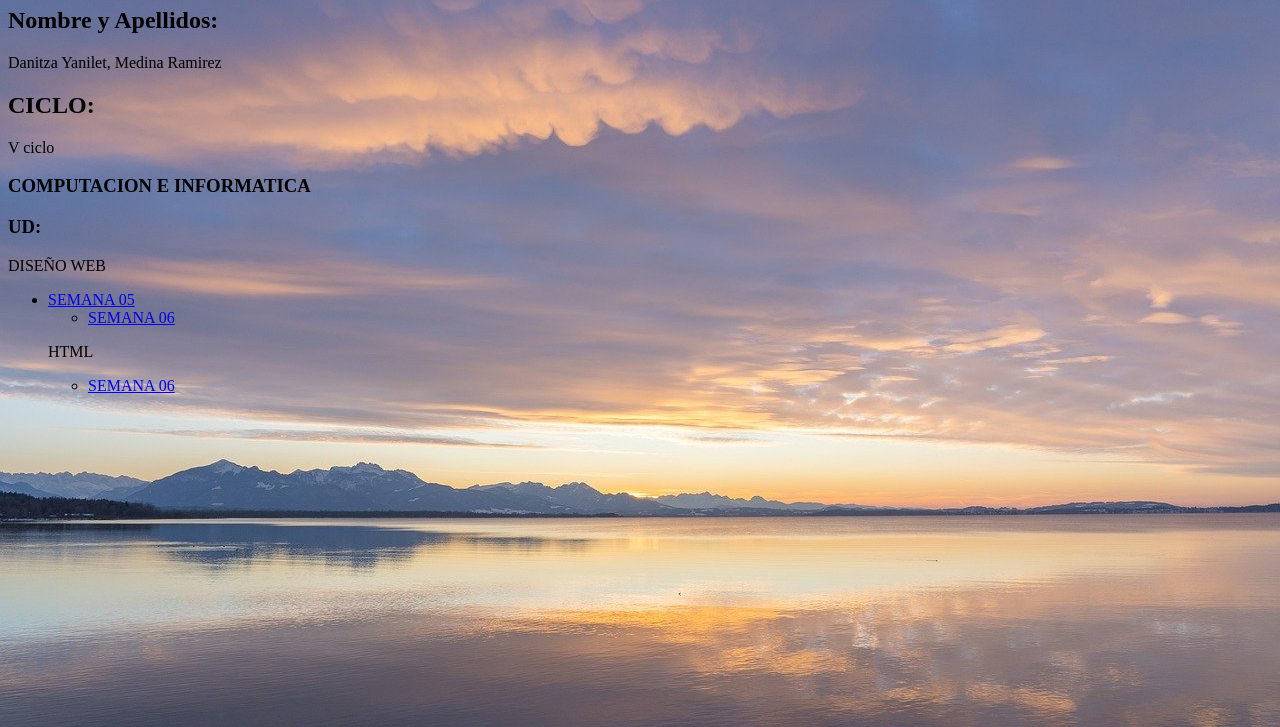
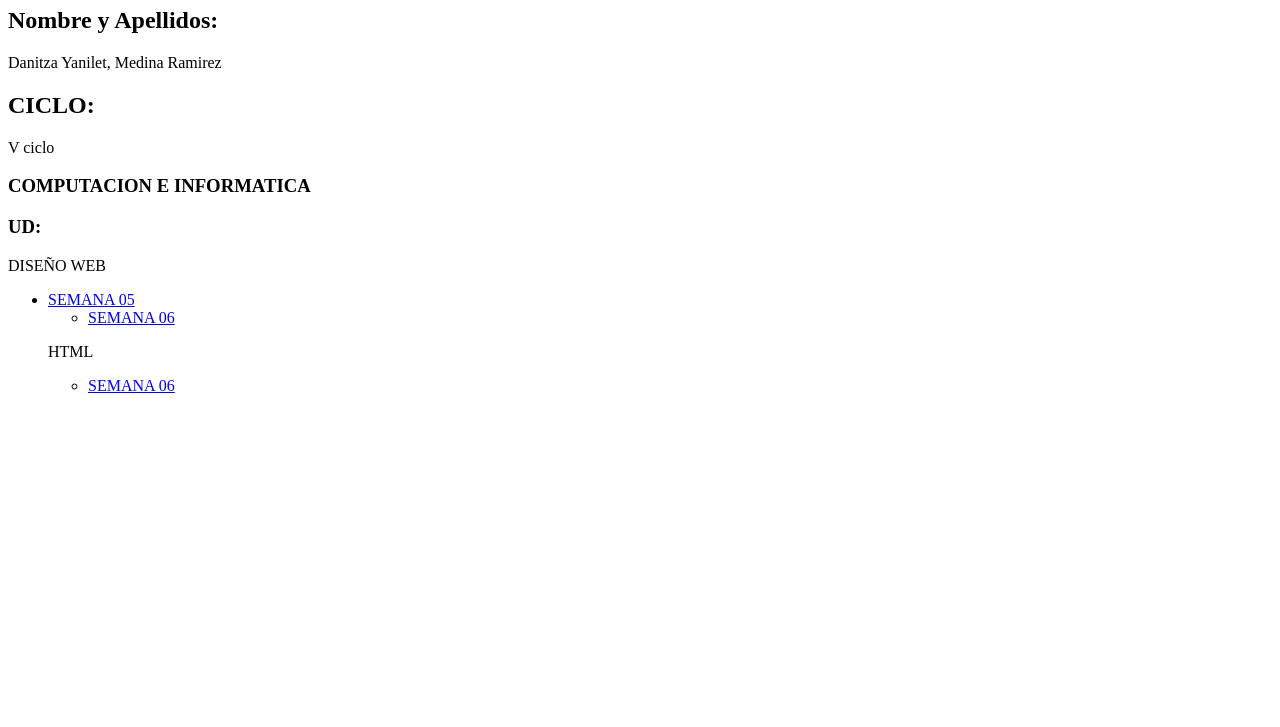
Before and after one commit to DanitzaMedRa/Medina, a plain HTML site: page index.html in a window 1280 px wide. Shown: the part 73-800 px from the top of the page. Drawn offline with Linux system fonts and the light colour scheme.

Commit message:
Update index.css

```diff
--- a/estilos/index.css
+++ b/estilos/index.css
@@ -1,5 +1,4 @@
 body{
-    background: url(/imagenes/atardecer.jpg);
     background-attachment: fixed;
     background-size: cover;
 }
```
